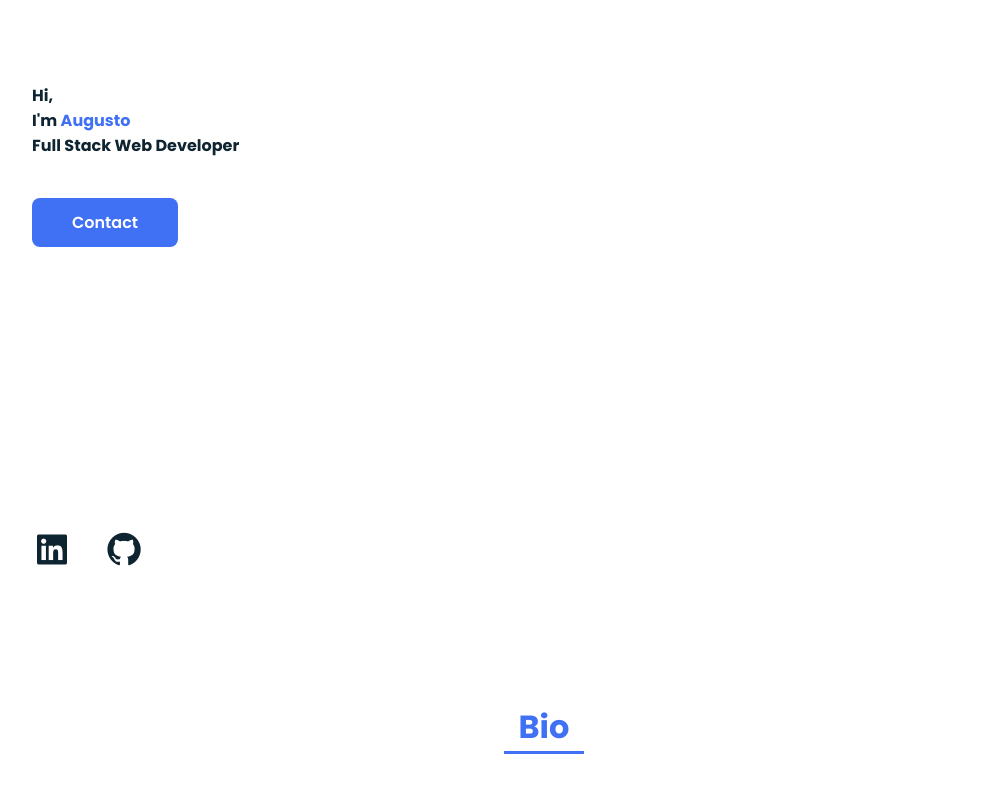
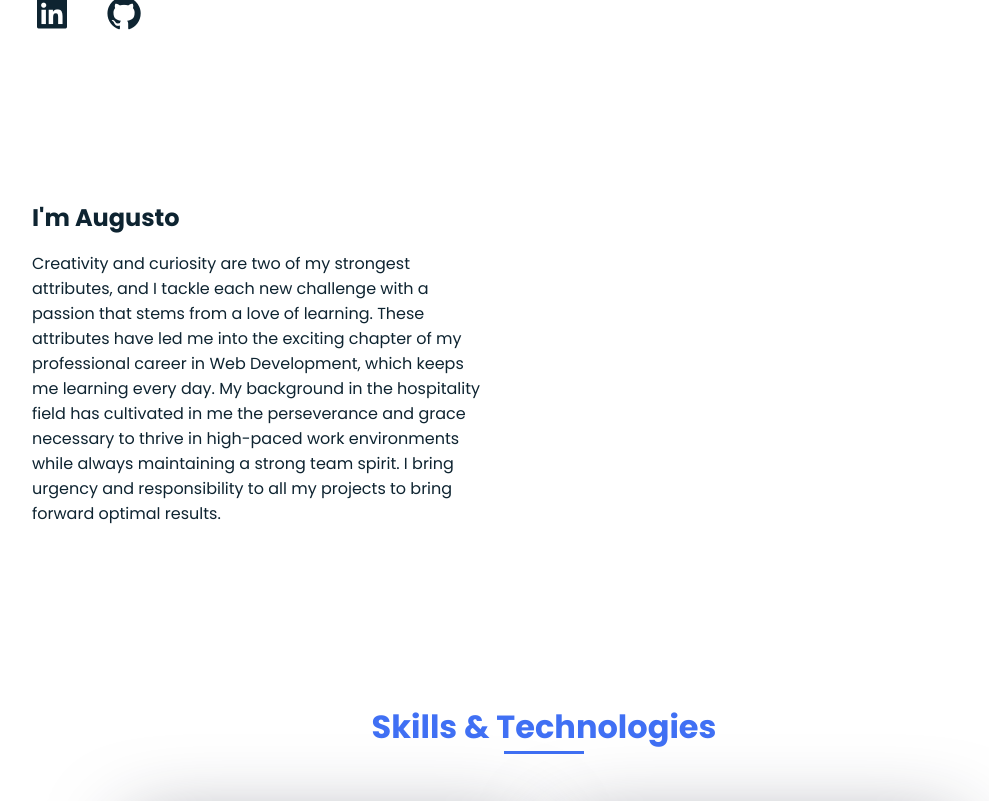
Before and after one commit to augustoibarrola/portfolio-page, a PHP site: page / in a window 1280 px wide. Shown: the part 177-978 px from the top of the page, without its empty margins (96-1085 px from the left). Run offline with PHP 8.4, Linux system fonts and the light colour scheme.

Commit message:
rearranging css

```diff
--- a/assets/css/styles.css
+++ b/assets/css/styles.css
@@ -651,9 +651,12 @@ img{
         margin-bottom: 0;
         margin-right: var(--mb-4)
     }
-    .home__img{
+    /* .home__img{
         width: 457px;
         bottom: 15%
+    } */
+    .home__bio{
+        width: 457px;
     }
     .about__container, .skills_container{
         grid-template-columns: repeat(2,1fr);
--- a/index.html
+++ b/index.html
@@ -39,6 +39,8 @@
 
             <section class="home bd-grid" id="home">
 
+                <div>
+
                     <div class="home__data">
                         <h1 class="home__title">Hi, <br>I'm <span class="home__title-color">Augusto</span></br>Full Stack Web Developer</h1>
                         <a href="#contact" class="button"> Contact </a>
@@ -49,18 +51,27 @@
                         <a href="https://github.com/augustoibarrola" class="home__social-icon" target="_blank"><i class='bx bxl-github' ></i></a>
                     </div>
 
-                <div class="home__img">
+                    <!-- <div class="home__img"> -->
                         <!-- <img src="" alt="profile picture"> -->
+                    <!-- </div> -->
+
                 </div>
+                    <div class="home__bio">
+                        <h2 class="about__subtitle">I'm Augusto</h2>
+                        <p>
+                            Creativity and curiosity are two of my strongest attributes, and I tackle each new challenge with a passion that stems from a love of learning. These attributes have led me into the exciting chapter of my professional career in Web Development, which keeps me learning every day. My background in the hospitality field has cultivated in me the perseverance and grace necessary to thrive in high-paced work environments while always maintaining a strong team spirit. I bring urgency and responsibility to all my projects to bring forward optimal results.
+                        </p>
+                    </div>
+
 
             </section>
 
-            <section class="about section" id="about">
+           <!-- <section class="about section" id="about">
                 <h2 class="section-title">Bio</h2>
 
                 <div class="about__container bd-grid">
                     <div class="about__img">
-                        <!-- <img src="" alt=""> -->
+                        <!-- <img src="" alt="">
                     </div>
 
                     <div>
@@ -70,7 +81,7 @@
                         </p>
                     </div>
                 </div>
-            </section >
+            </section > -->
 
             <section class="skills section" id="skills">
                 <h2 class="section-title"> Skills & Technologies </h2>
```
Also changed, not shown: README.md. Lines whose indentation alone changed are shown as unchanged.
